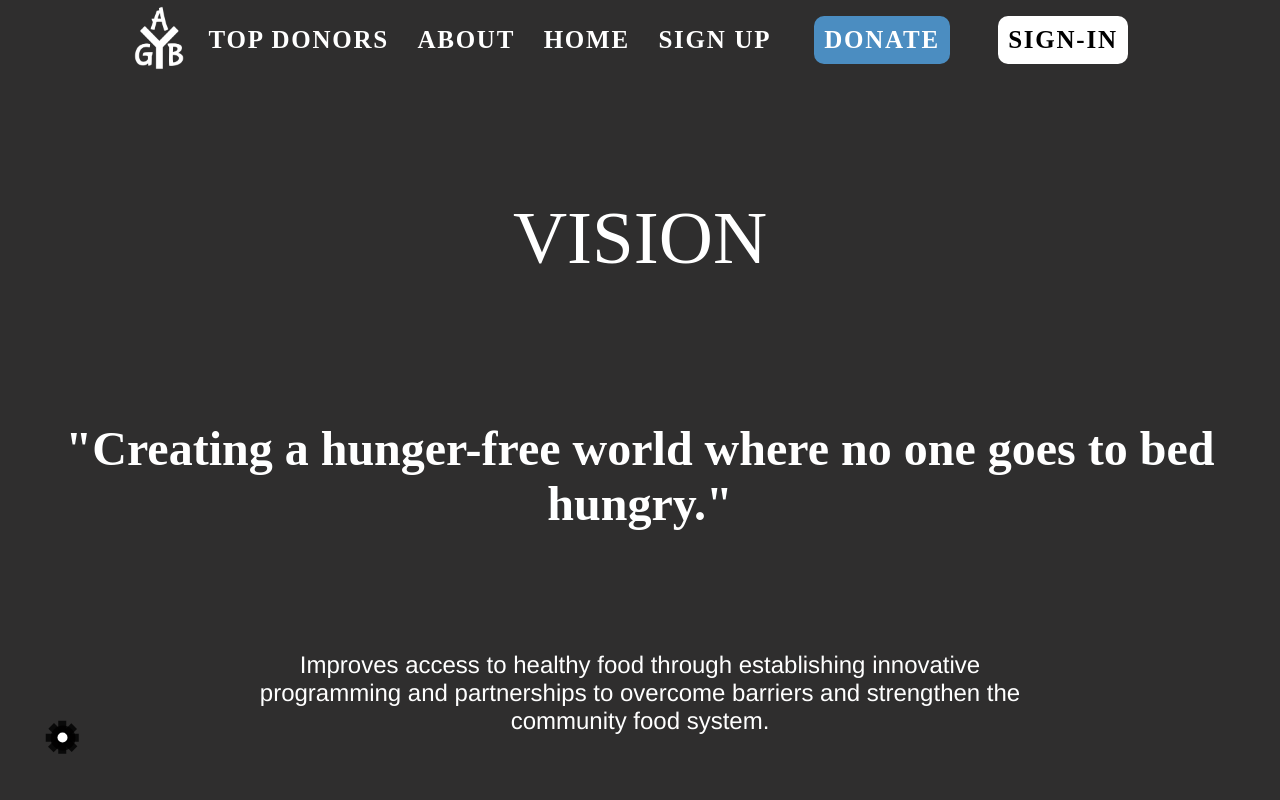
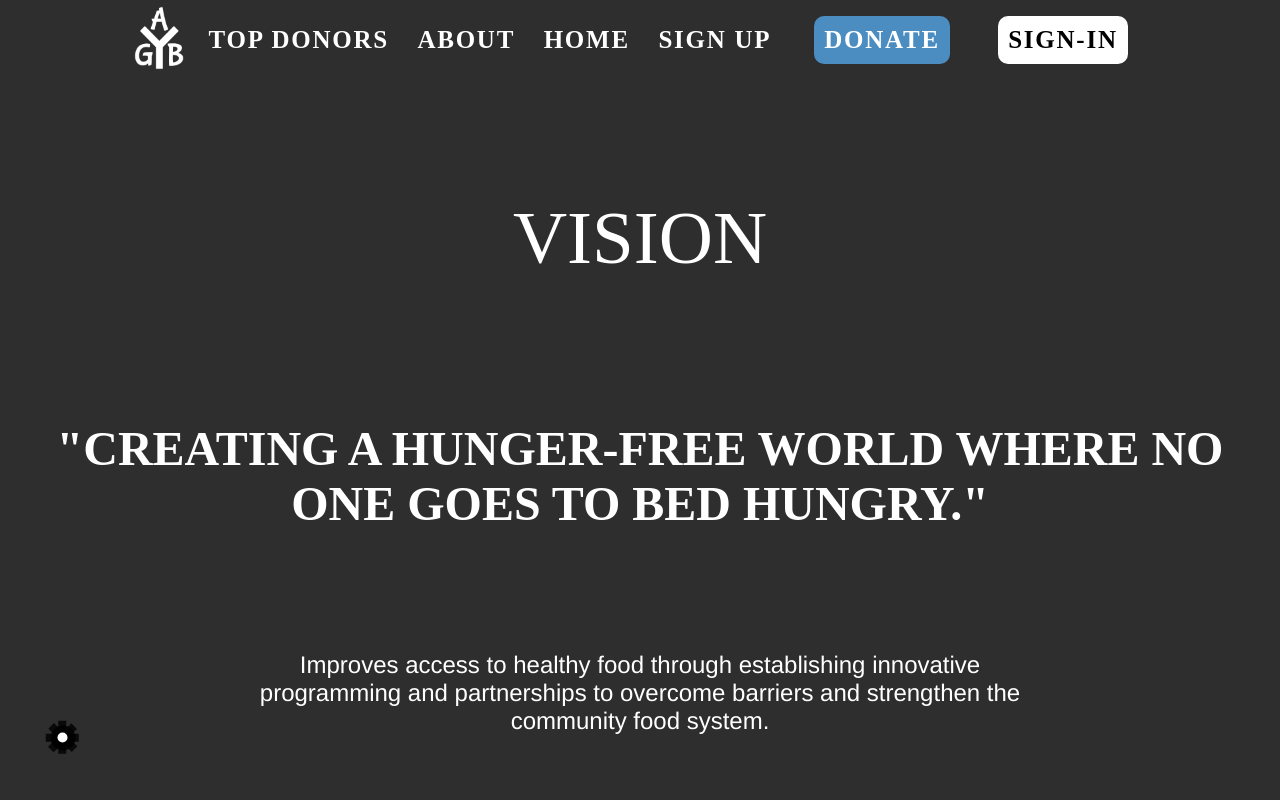
Before and after one commit to Sentinail/gab-express, a React (Create React App) app: page /about in a window 1280 px wide. Shown: the top 800 px of the page. Built offline with nearby package versions, Linux system fonts and the light colour scheme; a web font is replaced by a local one.

Commit message:
changed id=quote on About.js - Sentinail

```diff
--- a/src/Components/About/About.js
+++ b/src/Components/About/About.js
@@ -97,7 +97,7 @@ function About() {
         <div>
           <div className="about-section">
             <h1 id="quote">
-              "Creating a hunger-free world where no one goes to bed hungry."
+              "CREATING A HUNGER-FREE WORLD WHERE NO ONE GOES TO BED HUNGRY."
             </h1>
             <ul>
               <li>
```
